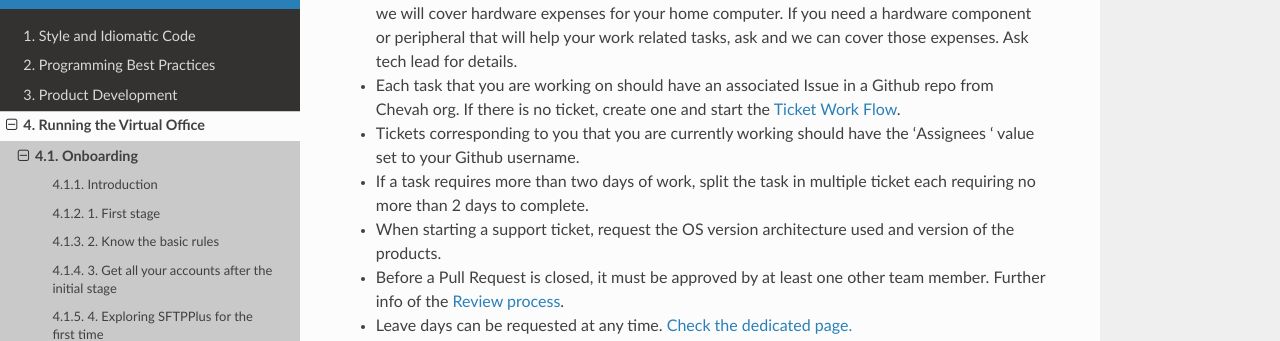
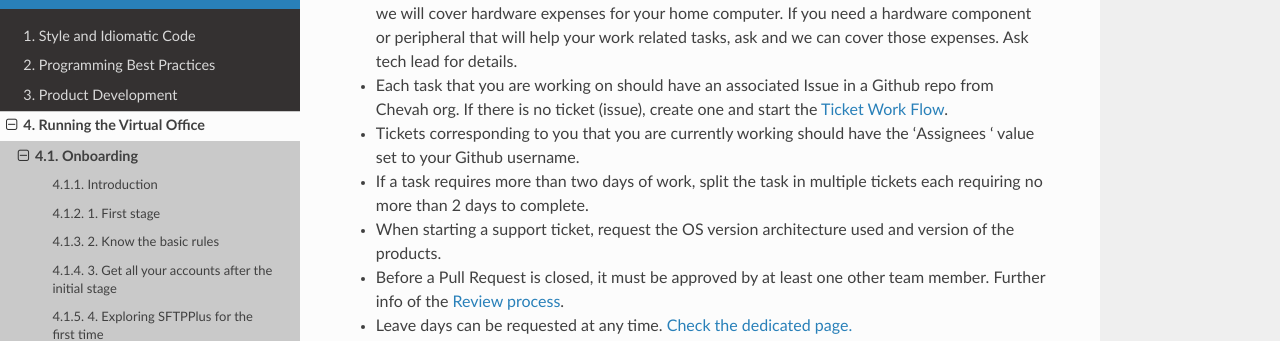
Before and after one commit to chevah/geck, a Sphinx documentation site: the page built from docs/office/onboarding.rst, in a window 1280 px wide and 900 px high, scrolled down 1980 px. Shown: the part 182-523 px from the top of the window. Built offline with Sphinx 7.4.7 and the Read the Docs theme 2.0.0, drawn with Linux system fonts in a browser that asks for light colours.

Commit message:
Minor fixes.

```diff
--- a/docs/office/onboarding.rst
+++ b/docs/office/onboarding.rst
@@ -98,11 +98,11 @@ Ask the tech lead for any questions.
   Ask tech lead for details.
 
 * Each task that you are working on should have an associated Issue in a Github repo from Chevah org.
-  If there is no ticket, create one and start the `Ticket Work Flow <http://geck.chevah.com/en/latest/product/tickets.html>`_.
+  If there is no ticket (issue), create one and start the `Ticket Work Flow <http://geck.chevah.com/en/latest/product/tickets.html>`_.
 
 * Tickets corresponding to you that you are currently working should have the 'Assignees ' value set to your Github username.
 
-* If a task requires more than two days of work, split the task in multiple ticket each requiring no more than 2 days to complete.
+* If a task requires more than two days of work, split the task in multiple tickets each requiring no more than 2 days to complete.
 
 * When starting a support ticket, request the OS version architecture used and version of the products.
 
--- a/docs/product/support.rst
+++ b/docs/product/support.rst
@@ -130,7 +130,8 @@ Escalating a Support Case due to defects
 ----------------------------------------
 
 If the support case leads to finding a defect or it needs to be escalated,
-a GitHub issue should be created with details of the customer.
+a GitHub issue should be created in ``chevah/server``
+with details from the customer.
 
 For the defect, create a ticket with priority High and notify the
 customer of the ticket ID so that they can follow up with Support on the
--- a/docs/programming/review.rst
+++ b/docs/programming/review.rst
@@ -328,7 +328,7 @@ Reviewer's check list - Developer
 
 * Does the merge commit message describe what is done by this branch?
 
-* Does the branch name starts with the GitHub ticket ID.
+* Does the branch name start with the GitHub ticket ID?
 
 * Do **all** tests pass? Does GitHub say that the branch is
   **Good to merge**?
```
Also changed, not shown: 1 other file.
